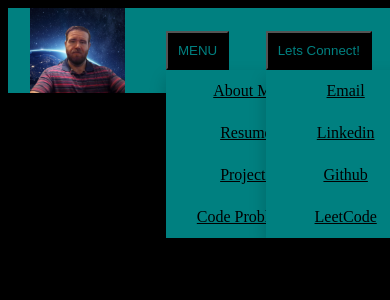
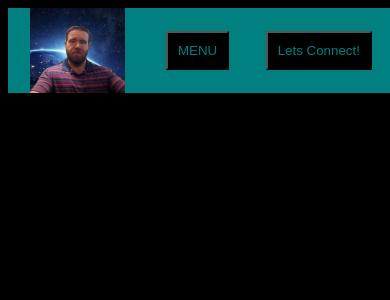
Before and after one commit to ImNGodmode/portfolio, a React (Create React App) app: page / in a window 390 px wide. Shown: the top 300 px of the page. Built offline with nearby package versions, Linux system fonts and the light colour scheme.

Commit message:
finished css for nav landing and footer for mobile and corrected css for monitor

```diff
--- a/src/App.css
+++ b/src/App.css
@@ -64,19 +64,30 @@ h1 {
 .logo {
   height: 100%;
 }
-
-.tabsContainer {
+.dropbtn {
+  display: none;
+}
+.menuDropdown {
  width: 70%;
+}
+.menuDropContent{
   display: flex;
-  justify-content: space-around;
-  align-items: center;
+  justify-content: space-between;
 }
 .tab {
   color: black;
 }
+.tab:hover {
+  color: teal;
+  background-color: black;
+}
 .contactContainer {
   color: black;
   margin: 4px;
+}
+.socialDropContent {
+  display: flex;
+  flex-direction: column;
 }
 .socialMedia {
   display: flex;
@@ -294,11 +305,6 @@ h1 {
   .logo {
     height: 100%;
   }
- .NavItems {
-  display: flex;
-
- }
-
 
 .dropbtn {
   background-color: black;
@@ -313,8 +319,8 @@ h1 {
 
 }
 
-.dropContent {
-  display: block;
+.menuDropContent {
+  display: none;
   position: absolute;
   background-color: teal;
   min-width: 160px;
@@ -322,18 +328,40 @@ h1 {
   margin-right: 50px;
 }
 
-.dropContent a {
+.menuDropContent a {
   color: black;
   padding: 12px 16px;
   display: block;
 }
 
-.dropContent a:hover {
+.menuDropContent a:hover {
+  background-color: black;
+  color:teal
+}
+.socialDropContent {
+  display: none;
+  position: absolute;
+  background-color: teal;
+  min-width: 160px;
+  box-shadow: 0px 8px 16px 0px rgba(0,0,0,0.2);
+  margin-right: 50px;
+}
+
+.socialDropContent a {
+  color: black;
+  padding: 12px 16px;
+  display: block;
+}
+
+.socialDropContent a:hover {
   background-color: black;
   color:teal
 }
 
-.dropdown:hover .dropContent {
+.menuDropdown:hover .menuDropContent {
+  display: block;
+}
+.socialDropdown:hover .socialDropContent {
   display: block;
 }
 
@@ -348,12 +376,37 @@ h1 {
 .landingContainer{
   background-color: rgb(1, 57, 57);
   border-radius: 15%;
-  height: 40vh;
-  width: 70vw;
+  height: 30vh;
+  width: 80vw;
   padding: 2%;
-  margin: 1%;
+  margin: 3%;
   display: flex;
   justify-content: space-around;
   flex-direction: column;
+  align-items: center;
+}
+.landingImg {
+  max-width: 200px;
+  max-height: 200px;
+}
+.footer {
+  height: 10vh;
+  background-color: teal;
+  color: black;
+  height: 75px;
+  display: flex;
+  flex-direction: column;
+  justify-content: space-around;
+}
+.socialMedia {
+  display: flex;
+  justify-content: space-around;
+}
+.socialMedia a {
+  color: black;
+}
+.socialMedia a:hover {
+  color: teal;
+  background-color: black;
 }
 }
--- a/src/components/Footer.jsx
+++ b/src/components/Footer.jsx
@@ -4,8 +4,8 @@ function Footer() {
   return (
 
     <div className='footer'>
-      <div className='email'>Email: Blake.James.dev@gmail.com</div>
       <div className='socialMedia'>
+      <a href='mailto:blake.james.dev@gmail.com' className='tab' target="_blank" rel='noreferrer'>Email</a>
         <a href='https://www.linkedin.com/in/blakejames89' className='tab' target="_blank" rel='noreferrer'>Linkedin</a>
         <a href='https://github.com/blakejamesdev'className='tab' target="_blank" rel='noreferrer'>Github</a>
         <a href='https://leetcode.com/ImNGodmode/' className='tab' target="_blank" rel='noreferrer'>LeetCode</a>
--- a/src/components/Navbar.jsx
+++ b/src/components/Navbar.jsx
@@ -15,9 +15,9 @@ function Navbar() {
       </div>
 
 
-          <div className='dropdown'>
+          <div className='menuDropdown'>
             <button className='dropbtn'>MENU</button>
-            <div className='dropContent'>
+            <div className='menuDropContent'>
               <Link to="/AboutMe" className='tab'>About Me</Link>
               <Link to="/Resume" className='tab'>Resume</Link>
               <Link to="/Projects" className='tab'>Projects</Link>
@@ -26,9 +26,9 @@ function Navbar() {
           </div>
 
 
-          <div className='dropdown'>
+          <div className='socialDropdown'>
             <button className='dropbtn'>Lets Connect!</button>
-            <div className='dropContent'>
+            <div className='socialDropContent'>
                 <a href='mailto:blake.james.dev@gmail.com' className='tab' target='_blank' rel='noreferrer'>Email</a>
                 <a href='https://www.linkedin.com/in/blakejames89' className='tab' target="_blank" rel='noreferrer'>Linkedin</a>
                 <a href='https://github.com/blakejamesdev'className='tab' target="_blank" rel='noreferrer'>Github</a>
```
